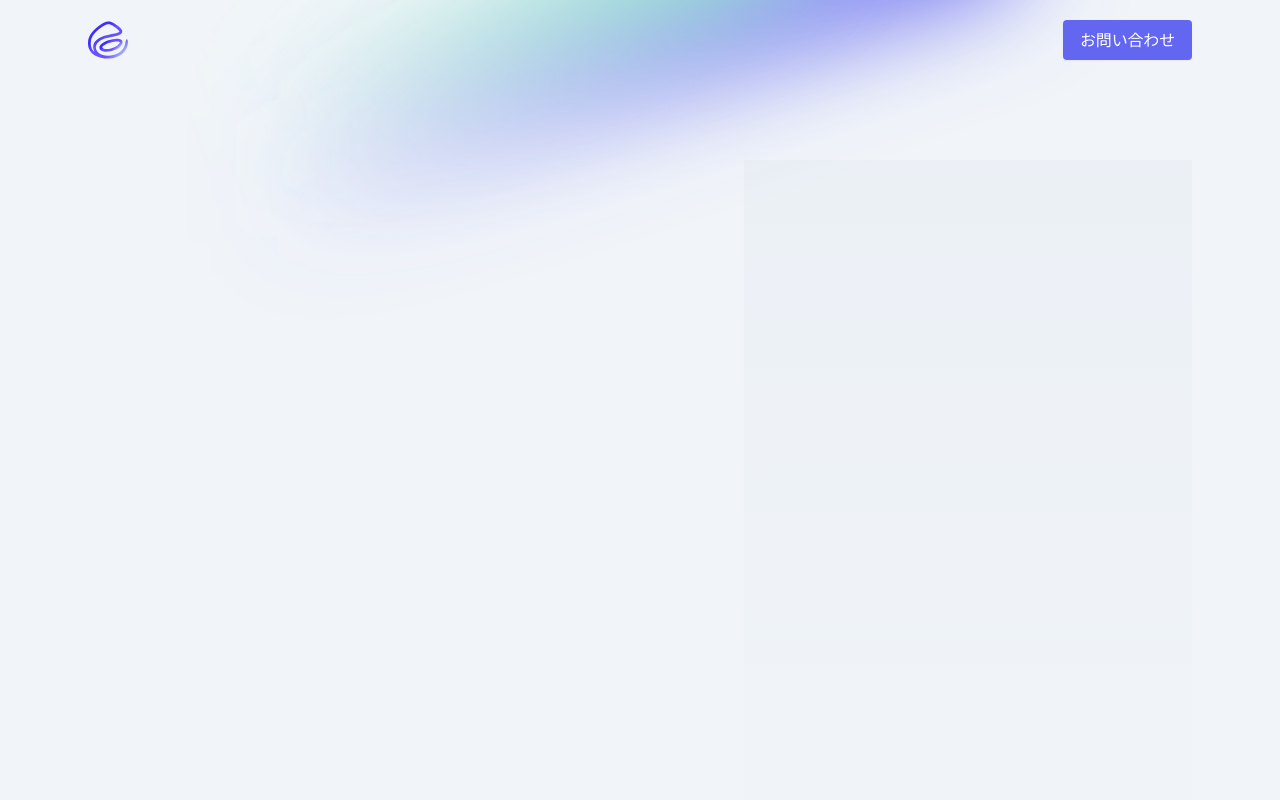
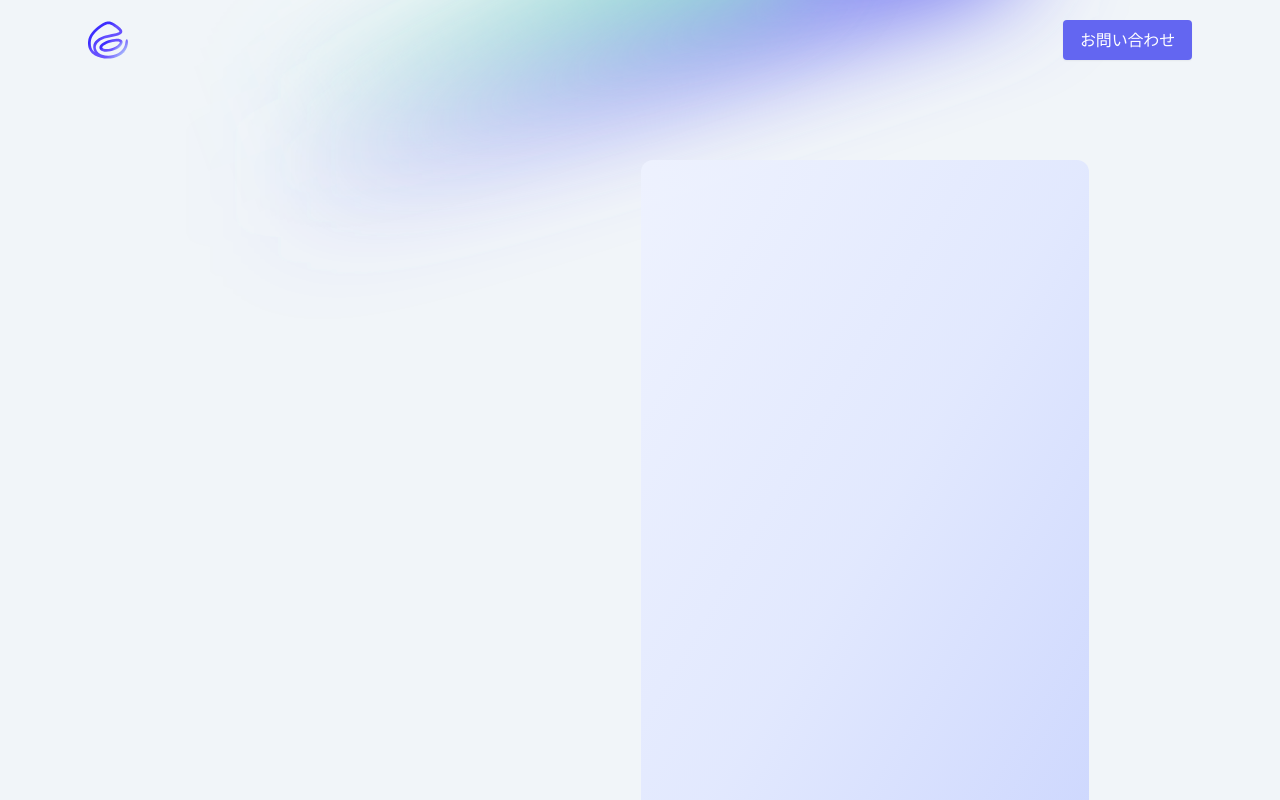
Before and after one commit to mononest/site, a Next.js app: page /contact in a window 1280 px wide. Shown: the top 800 px of the page. Built offline with nearby package versions, Linux system fonts and the light colour scheme.

Commit message:
页面居中，平板端优化

```diff
--- a/app/(contact)/contact/layout.tsx
+++ b/app/(contact)/contact/layout.tsx
@@ -16,10 +16,16 @@ export default function ContactLayout({
     <>
       <Header />
 
-      <main className="grow">
-        {/* Illustration */}
+      <main className="grow max-w-[100vw] mx-auto">
+        {/* 延迟加载插图 */}
         <div className="hidden md:block absolute left-1/2 -translate-x-1/2 pointer-events-none -z-10" aria-hidden="true">
-          <Image src={Illustration} className="max-w-none" priority alt="Hero Illustration" />
+          <Image
+            src={Illustration}
+            className="max-w-none"
+            priority={false}
+            loading="lazy"
+            alt="Hero Illustration"
+          />
         </div>
         {children}
       </main>
--- a/app/(contact)/contact/page.tsx
+++ b/app/(contact)/contact/page.tsx
@@ -2,7 +2,7 @@
 
 import { useState } from 'react';
 
-export default function SignUp() {
+export default function ContactPage() {
   const [submitted, setSubmitted] = useState(false);
   const [error, setError] = useState<string | null>(null);
   const [formData, setFormData] = useState({
@@ -63,7 +63,7 @@ export default function SignUp() {
   };
 
   return (
-    <div className="relative max-w-6xl mx-auto px-4 sm:px-6">
+    <div className="relative max-w-6xl mx-auto px-4 sm:px-6" key={Date.now()}>
       <div className="pt-32 pb-12 md:pt-40 md:pb-20">
         <div className="lg:flex lg:space-x-20 justify-center">
           {/* Left side */}
@@ -110,7 +110,7 @@ export default function SignUp() {
           <div className="relative w-full max-w-md mx-auto">
             {/* Bg gradient */}
             <div
-              className="absolute inset-0 opacity-40 bg-gradient-to-t from-transparent to-slate-200 -z-10"
+              className="absolute inset-0 opacity-90 bg-gradient-to-br from-indigo-50 via-indigo-100 to-indigo-200 -z-10 rounded-xl"
               aria-hidden="true"
             />
             <div className="p-6 md:p-8">
@@ -129,7 +129,7 @@ export default function SignUp() {
                     <input
                       id="name"
                       name="name"
-                      className="form-input text-sm py-2 w-full"
+                      className="form-input text-sm py-2 w-full rounded-lg"
                       type="text"
                       required
                       value={formData.name}
@@ -147,7 +147,7 @@ export default function SignUp() {
                     <input
                       id="email"
                       name="email"
-                      className="form-input text-sm py-2 w-full"
+                      className="form-input text-sm py-2 w-full rounded-lg"
                       type="email"
                       required
                       value={formData.email}
@@ -188,7 +188,7 @@ export default function SignUp() {
                     <input
                       id="company"
                       name="company"
-                      className="form-input text-sm py-2 w-full"
+                      className="form-input text-sm py-2 w-full rounded-lg"
                       type="text"
                       value={formData.company}
                       onChange={handleChange}
@@ -205,7 +205,7 @@ export default function SignUp() {
                     <input
                       id="phone"
                       name="phone"
-                      className="form-input text-sm py-2 w-full"
+                      className="form-input text-sm py-2 w-full rounded-lg"
                       type="text"
                       value={formData.phone}
                       onChange={handleChange}
@@ -222,7 +222,7 @@ export default function SignUp() {
                     <textarea
                       id="message"
                       name="message"
-                      className="form-textarea text-sm py-2 w-full"
+                      className="form-textarea text-sm py-2 w-full rounded-lg"
                       rows={4}
                       required
                       value={formData.message}
--- a/app/(main)/layout.tsx
+++ b/app/(main)/layout.tsx
@@ -29,7 +29,7 @@ export default function MainLayout({
     <>
       <Header />
 
-      <main className="grow">
+      <main className="grow max-w-[100vw] mx-auto">
 
         {/* Illustration */}
         <div className="hidden md:block absolute left-1/2 -translate-x-1/2 pointer-events-none -z-10" aria-hidden="true">
--- a/app/api/contact/route.ts
+++ b/app/api/contact/route.ts
@@ -3,7 +3,7 @@ import { NextResponse } from 'next/server';
 import { Resend } from 'resend';
 
 export async function POST(req: Request) {
-  const resend = new Resend(process.env.RESEND_API_KEY); // ✅ 延迟实例化
+  const resend = new Resend(process.env.RESEND_API_KEY);
   const body = await req.json();
   const { name, email, type, company, tel, message } = body;
 
--- a/app/layout.tsx
+++ b/app/layout.tsx
@@ -24,7 +24,7 @@ export default function RootLayout({
       >
         {/* <body className={`${inter.variable} ${hkgrotesk.variable} font-inter antialiased bg-slate-100 text-gray-800 tracking-tight`}> */}
         {/* <body className="font-sans antialiased bg-slate-100 text-gray-800 tracking-tight"> */}
-        <div className="flex flex-col min-h-screen overflow-hidden">
+        <div className="flex flex-col min-h-screen overflow-hidden max-w-[100vw]">
           <script
             dangerouslySetInnerHTML={{
               __html: `
```
